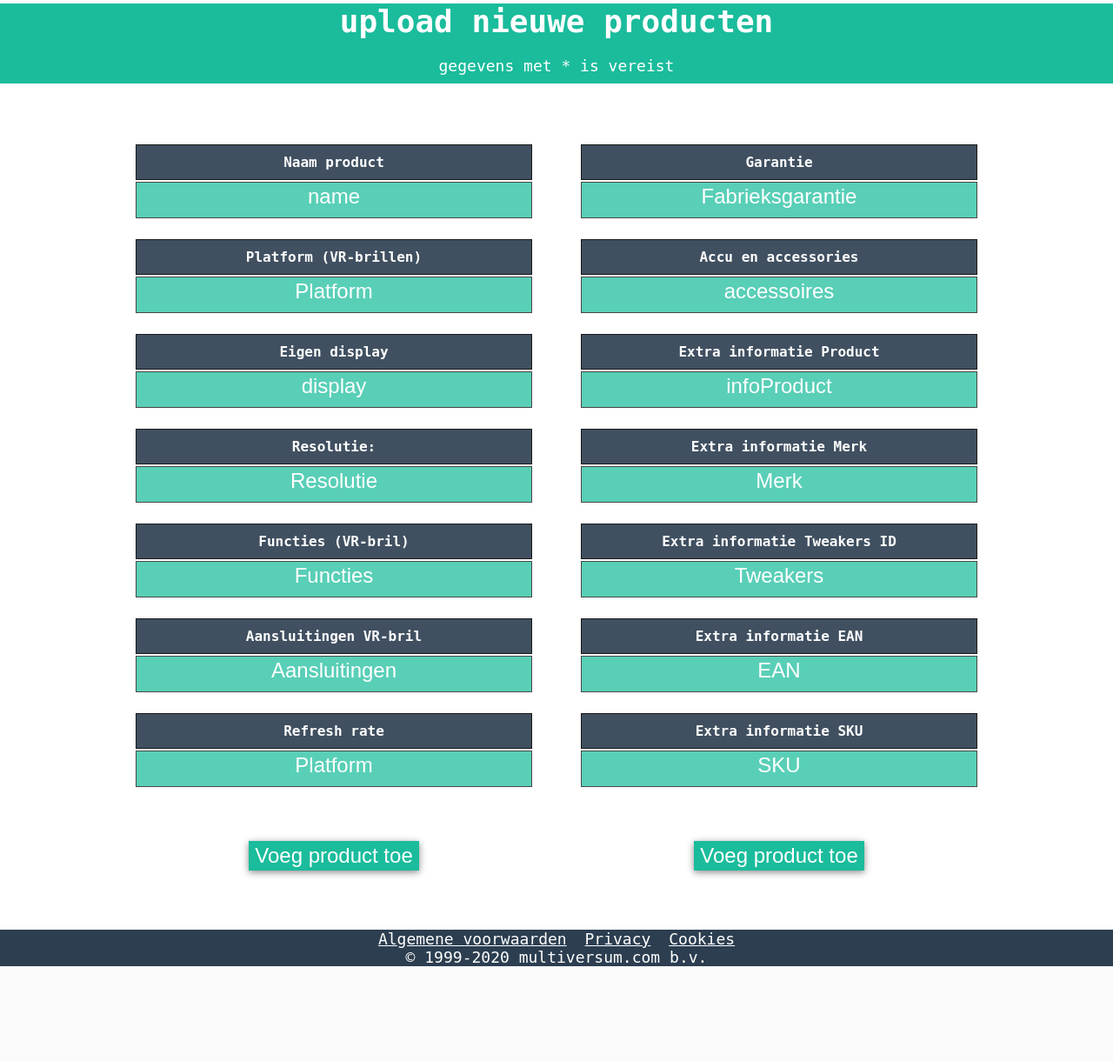
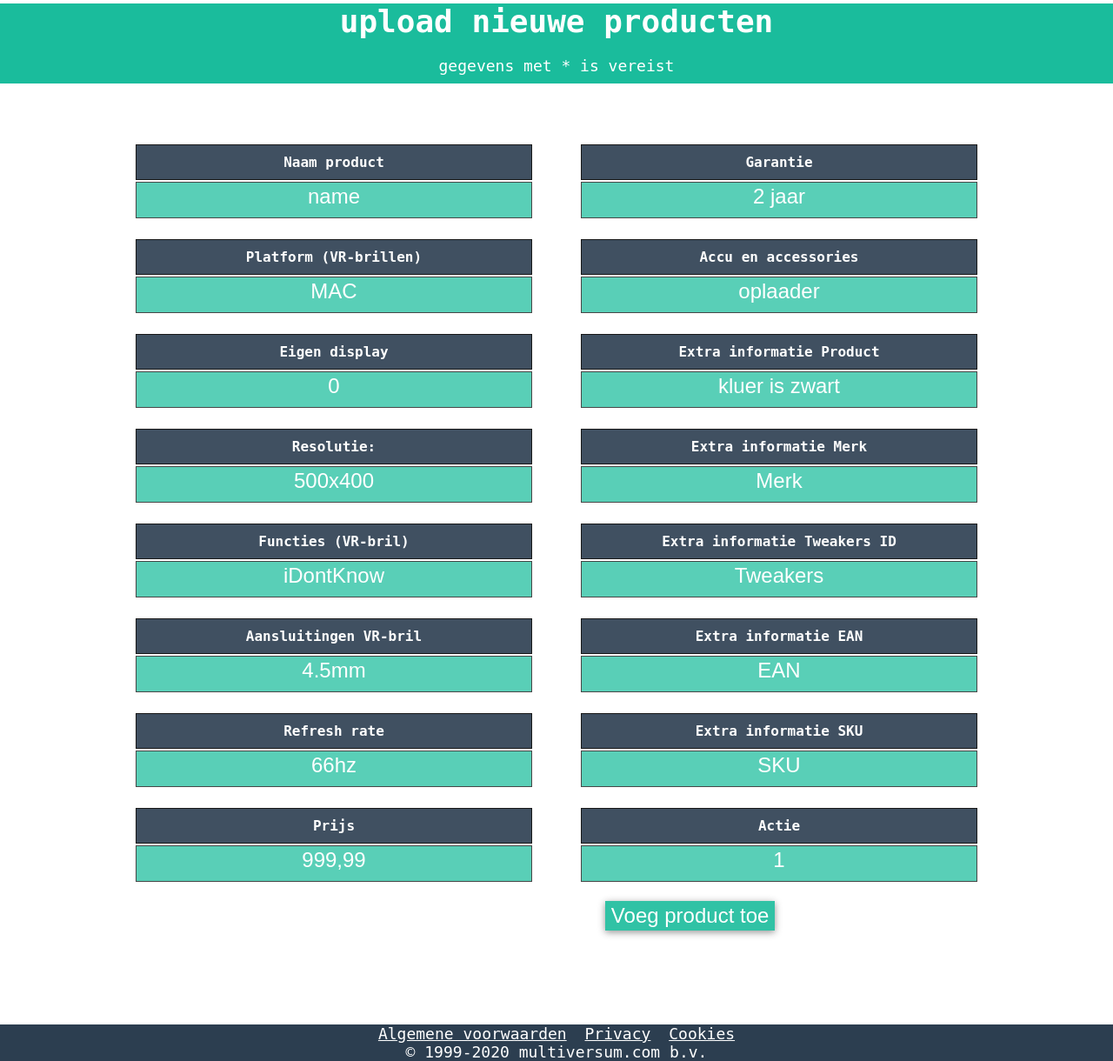
Before and after one commit to wesleyvliet/multiversum, a PHP site: page /view/admin.php in a window 1280 px wide. Shown: the part 425-1645 px from the top of the page at 87% size. Before the commit the page ends 1536 px from the top, so only its background shows below. Run offline with PHP 8.4, Linux system fonts and the light colour scheme.

Commit message:
p9rwpjwpjwa

```diff
--- a/controller/ContactsController.php
+++ b/controller/ContactsController.php
@@ -12,7 +12,7 @@ class ContactsController {
             $op = isset($_REQUEST['op'])?$_REQUEST['op']:null;
             switch ($op) {
                 case 'create':
-                $this->collectCreateContact();
+                $this->collectCreateContact($_REQUEST['title'], $_REQUEST['prijs'], $_REQUEST['platform'], $_REQUEST['eigenDisplay'], $_REQUEST['resulatie'], $_REQUEST['actie'], $_REQUEST['functies'], $_REQUEST['aansluitingen'], $_REQUEST['refreshRate'], $_REQUEST['accessoires'], $_REQUEST['garantie'], $_REQUEST['infoProduct']);
                 break;
                 case 'reads':
                 $this->collectDisplayContacts($_REQUEST['page']);
@@ -34,8 +34,8 @@ class ContactsController {
             $errors = $e->getErrors();
         }
     }
-    public function collectCreateContact(){
-        $contacts = $this->ContactsLogic->createContact();
+    public function collectCreateContact($title, $prijs, $platform, $eigenDisplay, $resulatie, $actie, $functies, $aansluitingen, $refreshRate, $accessoires, $garantie, $infoProduct){
+        $contacts = $this->ContactsLogic->createContact($title, $prijs, $platform, $eigenDisplay, $resulatie, $actie, $functies, $aansluitingen, $refreshRate, $accessoires, $garantie, $infoProduct);
         var_dump($contacts);
         //include 'view/admin.php';
     }
--- a/view/admin.php
+++ b/view/admin.php
@@ -8,52 +8,56 @@ $html .= '<p>gegevens met * is vereist</p>';
 $html .= '</span>';
 echo $html;
 //$html = '<button class="exitButton"><a href="home">X</a></button>';
-$html = "<form action='?op=create' style='padding-top: 50px; padding-bottom: 50px;'>";
+$html = "<form method='POST' action='?op=create' style='padding-top: 50px; padding-bottom: 50px;'>";
 $html .= "<input style='display: none;' name='op' placeholder='Naam:' value='create'>";
 $html .= "<div class='product-addForm'>";
 $html .= 	"<div>";
 $html .= 	   '<table class="detail-table">';
 $html .=	       "<tr><th style='background: var(--grey);'>Naam product</th></tr>";
-$html .= 	       "<tr><td><input name='Naam' placeholder='Naam:' value='name'></td></tr>";
+$html .= 	       "<tr><td><input name='title' placeholder='Naam:' value='name'></td></tr>";
 $html .=	   "</table>";
 $html .= 	   '<table class="detail-table">';
 $html .=	       "<tr><th style='background: var(--grey);'>Platform (VR-brillen)</th></tr>";
-$html .= 	       "<tr><td><input name='Platform' placeholder='Platform:' value='Platform'></td></tr>";
+$html .= 	       "<tr><td><input name='platform' placeholder='Platform:' value='MAC'></td></tr>";
 $html .=	   "</table>";
 $html .= 	   '<table class="detail-table">';
 $html .=	       "<tr><th style='background: var(--grey);'>Eigen display</th></tr>";
-$html .= 	       "<tr><td><input name='Display' placeholder='Eigen display:' value='display'></td></tr>";
+$html .= 	       "<tr><td><input name='eigenDisplay' placeholder='Eigen display:' value='0'></td></tr>";
 $html .=	   "</table>";
 $html .= 	   '<table class="detail-table">';
 $html .=	       "<tr><th style='background: var(--grey);'>Resolutie:</th></tr>";
-$html .= 	       "<tr><td><input name='Resolutie' placeholder='Resolutie:' value='Resolutie'></td></tr>";
+$html .= 	       "<tr><td><input name='resulatie' placeholder='Resolutie:' value='500x400'></td></tr>";
 $html .=	   "</table>";
 $html .= 	   '<table class="detail-table">';
 $html .=	       "<tr><th style='background: var(--grey);'>Functies (VR-bril)</th></tr>";
-$html .= 	       "<tr><td><input name='Functies' placeholder='Functies (VR-bril):' value='Functies'></td></tr>";
+$html .= 	       "<tr><td><input name='functies' placeholder='Functies (VR-bril):' value='iDontKnow'></td></tr>";
 $html .=	   "</table>";
 $html .= 	   '<table class="detail-table">';
 $html .=	       "<tr><th style='background: var(--grey);'>Aansluitingen VR-bril</th></tr>";
-$html .= 	       "<tr><td><input name='Aansluitingen' placeholder='Aansluitingen VR-bril:' value='Aansluitingen'></td></tr>";
+$html .= 	       "<tr><td><input name='aansluitingen' placeholder='Aansluitingen VR-bril:' value='4.5mm'></td></tr>";
 $html .=	   "</table>";
 $html .= 	   '<table class="detail-table">';
 $html .=	       "<tr><th style='background: var(--grey);'>Refresh rate</th></tr>";
-$html .= 	       "<tr><td><input name='Refresh' placeholder='Refresh rate:' value='Platform'></td></tr>";
+$html .= 	       "<tr><td><input name='refreshRate' placeholder='Refresh rate:' value='66hz'></td></tr>";
+$html .=	   "</table>";
+$html .= 	   '<table class="detail-table">';
+$html .=	       "<tr><th style='background: var(--grey);'>Prijs</th></tr>";
+$html .= 	       "<tr><td><input name='prijs' placeholder='prijs:' value='999,99'></td></tr>";
 $html .=	   "</table>";
 $html .=    "</div>";
 
 $html .= 	"<div>";
 $html .= 	   '<table class="detail-table">';
 $html .=	       "<tr><th style='background: var(--grey);'>Garantie</th></tr>";
-$html .= 	       "<tr><td><input name='' placeholder='Fabrieksgarantie:' value='Fabrieksgarantie'></td></tr>";
+$html .= 	       "<tr><td><input name='garantie' placeholder='Fabrieksgarantie:' value='2 jaar'></td></tr>";
 $html .=	   "</table>";
 $html .= 	   '<table class="detail-table">';
 $html .=	       "<tr><th style='background: var(--grey);'>Accu en accessories</th></tr>";
-$html .= 	       "<tr><td><input name='Accessoires' placeholder='Meegeleverde VR-bril accessoires:' value='accessoires'></td></tr>";
+$html .= 	       "<tr><td><input name='accessoires' placeholder='Meegeleverde VR-bril accessoires:' value='oplaader'></td></tr>";
 $html .=	   "</table>";
 $html .= 	   '<table class="detail-table">';
 $html .=	       "<tr><th style='background: var(--grey);'>Extra informatie Product</th></tr>";
-$html .= 	       "<tr><td><input name='Info-product' placeholder='informatie Product:' value='infoProduct'></td></tr>";
+$html .= 	       "<tr><td><input name='infoProduct' placeholder='informatie Product:' value='kluer is zwart'></td></tr>";
 $html .=	   "</table>";
 $html .= 	   '<table class="detail-table">';
 $html .=	       "<tr><th style='background: var(--grey);'>Extra informatie Merk</th></tr>";
@@ -71,12 +75,15 @@ $html .= 	   '<table class="detail-table">';
 $html .=	       "<tr><th style='background: var(--grey);'>Extra informatie SKU</th></tr>";
 $html .= 	       "<tr><td><input name='SKU' placeholder='SKU:' value='SKU'></td></tr>";
 $html .=	   "</table>";
+$html .= 	   '<table class="detail-table">';
+$html .=	       "<tr><th style='background: var(--grey);'>Actie</th></tr>";
+$html .= 	       "<tr><td><input name='actie' placeholder='actie:' value='1'></td></tr>";
+$html .=	   "</table>";
+$html .=        '<div class="addform-buttons">';
+$html .= 	      "<button type='submit' id='add-product'>Voeg product toe</button>";
+$html .=        '</div>';
 $html .=	"</div>";
 $html .= "</div>";
-$html .= '<div class="addform-buttons">';
-$html .=    "<button id='add-product'>Voeg product toe</button>";
-$html .= 	"<button type='submit' id='add-product'>Voeg product toe</button>";
-$html .= '</div>';
 $html .= "</form>";
 //$html .= '<button class="exitButton" style="bottom: 3.6%;"><a href="home">X</a></button>';
 echo $html;
```
Also changed, not shown: model/ContactsLogic.php (+3 -5 lines).
